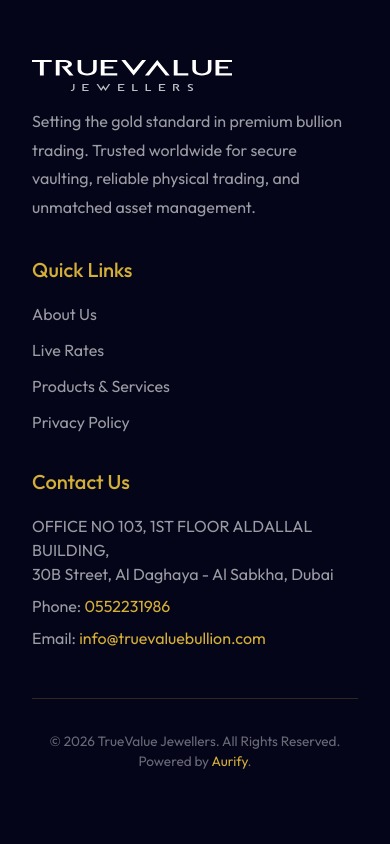
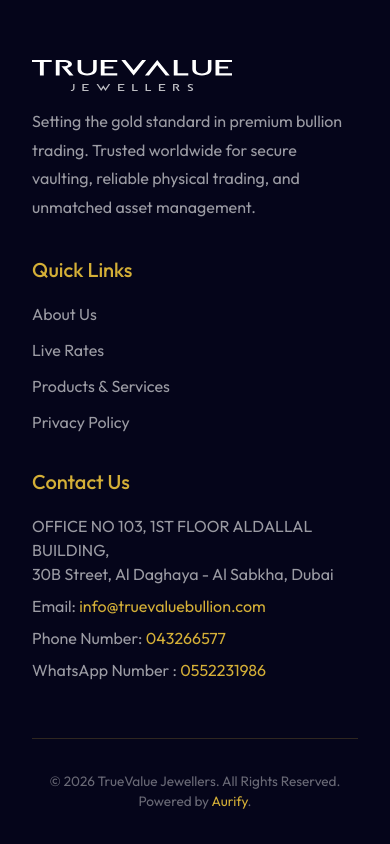
Before and after one commit to AurifyAE/TrueValue-Website, a React (Vite) app: page / in a window 390 px wide. Shown: the part 8695-9539 px from the top of the page. Before the commit the page ends 9499 px from the top, so only its background shows below. Built offline with nearby package versions, Linux system fonts and the light colour scheme.

Commit message:
phone number  changes

```diff
--- a/src/components/website/WebsiteFooter.jsx
+++ b/src/components/website/WebsiteFooter.jsx
@@ -81,22 +81,34 @@
             <Typography
               sx={{ color: "rgba(255,255,255,0.6)", marginBottom: 1 }}
             >
-              Phone:{" "}
-              <a
-                href="tel:0552231986"
-                style={{ color: "#D4AF37", textDecoration: "none" }}
-              >
-                0552231986
-              </a>
-            </Typography>
-
-            <Typography sx={{ color: "rgba(255,255,255,0.6)" }}>
               Email:{" "}
               <a
                 href="mailto:info@truevaluebullion.com"
                 style={{ color: "#D4AF37", textDecoration: "none" }}
               >
                 info@truevaluebullion.com
+              </a>
+            </Typography>
+            <Typography
+              sx={{ color: "rgba(255,255,255,0.6)", marginBottom: 1 }}
+            >
+              Phone Number:{" "}
+              <a
+                href="tel:043266577"
+                style={{ color: "#D4AF37", textDecoration: "none" }}
+              >
+                043266577
+              </a>
+            </Typography>
+            <Typography
+              sx={{ color: "rgba(255,255,255,0.6)", marginBottom: 1 }}
+            >
+              WhatsApp Number :{" "}
+              <a
+                href="tel:0552231986"
+                style={{ color: "#D4AF37", textDecoration: "none" }}
+              >
+                0552231986
               </a>
             </Typography>
           </Grid>
```
